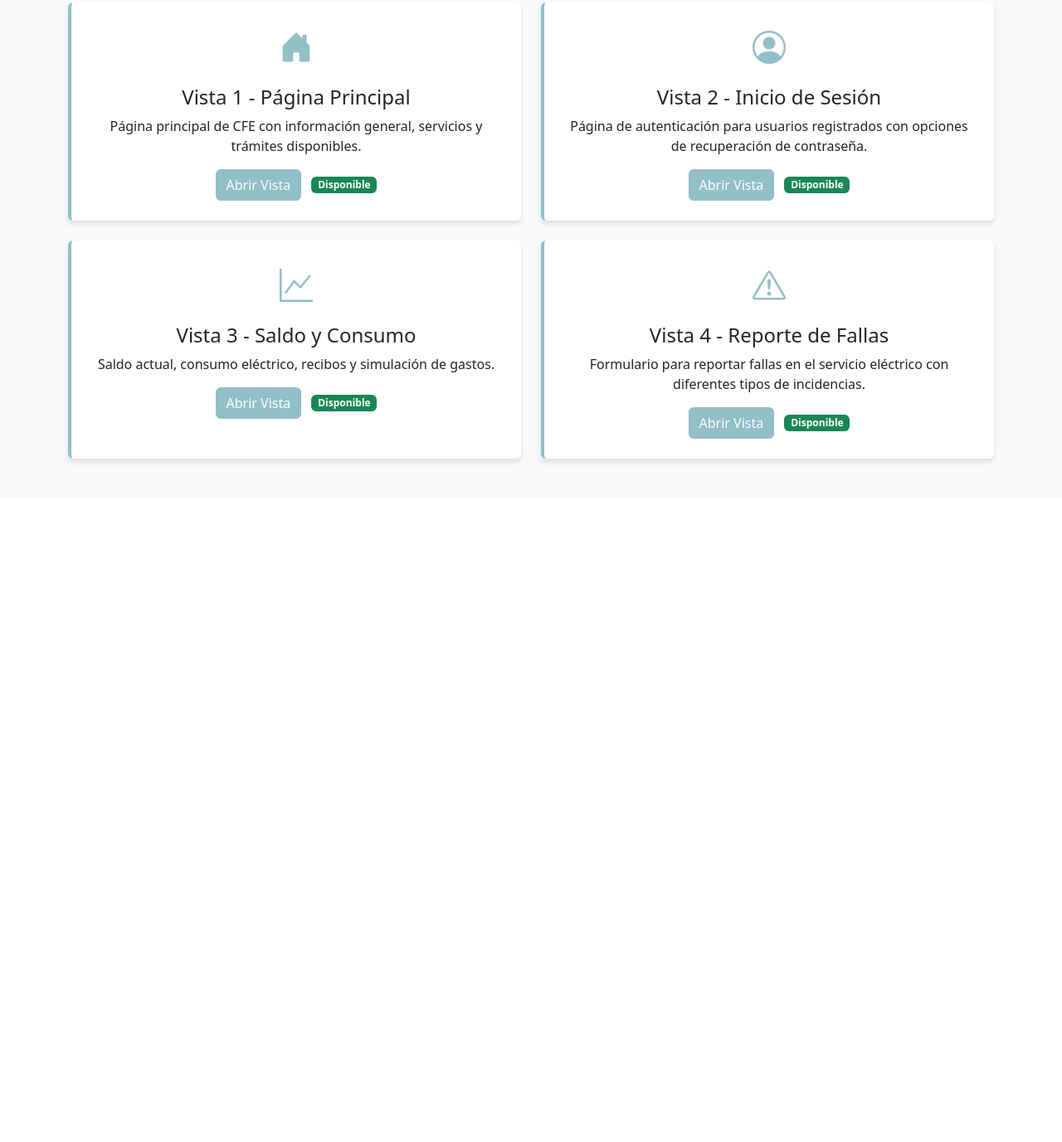
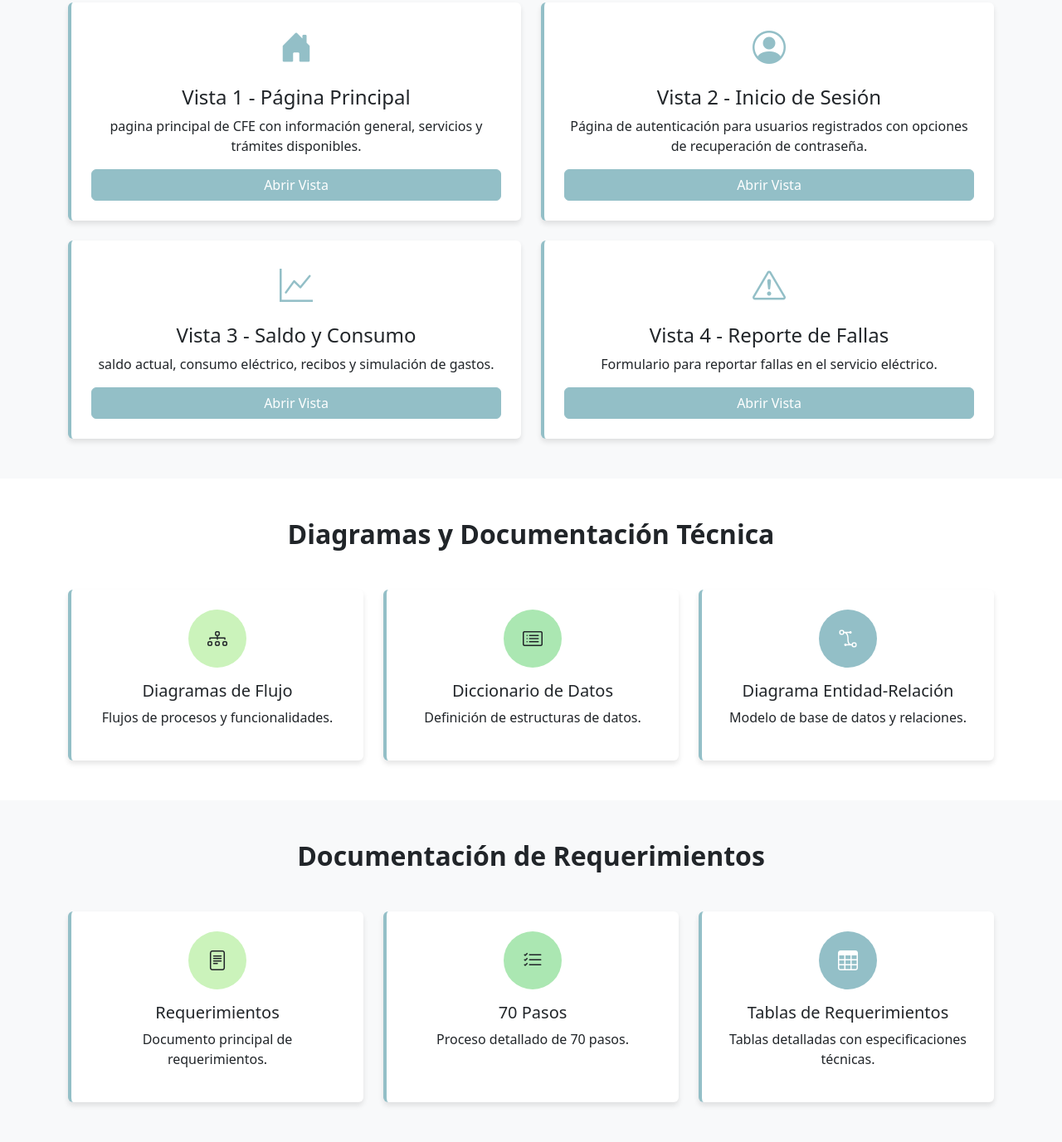
Before and after one commit to 424078854-debug/CFE2, a plain HTML site: page index.html in a window 1280 px wide. Shown: the part 445-1822 px from the top of the page at 83% size. Before the commit the page ends 1046 px from the top, so only its background shows below. Drawn offline with nearby package versions, Linux system fonts and the light colour scheme.

Commit message:
Update index.html

```diff
--- a/index.html
+++ b/index.html
@@ -13,46 +13,41 @@
             --color-tercero: #ABE7B2;
             --color-cuarto: #93BFC7;
         }
-
         .bg-cfe-primary { background-color: var(--color-primario) !important; }
         .bg-cfe-secondary { background-color: var(--color-segundo) !important; }
         .bg-cfe-tertiary { background-color: var(--color-tercero) !important; }
         .bg-cfe-accent { background-color: var(--color-cuarto) !important; }
         .text-cfe-accent { color: var(--color-cuarto) !important; }
-
         .btn-cfe {
             background-color: var(--color-cuarto);
             border-color: var(--color-cuarto);
             color: white;
         }
-
         .btn-cfe:hover {
             background-color: var(--color-tercero);
             border-color: var(--color-tercero);
             color: white;
         }
-
         .navbar-cfe {
             background-color: white;
             box-shadow: 0 2px 4px rgba(0,0,0,0.1);
         }
-
+        .nav-link { font-weight: 500; color: #333 !important; }
+        .nav-link:hover { color: var(--color-cuarto) !important; }
         .hero-section {
-            background: linear-gradient(135deg, var(--color-primario), var(--color-segundo));
+            background: linear-gradient(135deg, var(--color-primario) 0%, var(--color-segundo) 100%);
             padding: 4rem 0;
         }
-
         .vista-card {
             transition: transform 0.3s;
             border: none;
             box-shadow: 0 4px 6px rgba(0,0,0,0.1);
             border-left: 4px solid var(--color-cuarto);
         }
-
         .vista-card:hover {
             transform: translateY(-5px);
+            box-shadow: 0 8px 15px rgba(0,0,0,0.15);
         }
-
         .vista-icon {
             font-size: 2.5rem;
             color: var(--color-cuarto);
@@ -60,20 +55,23 @@
         }
     </style>
 </head>
-
 <body>
     <!-- Navbar -->
     <nav class="navbar navbar-expand-lg navbar-cfe sticky-top">
         <div class="container">
-            <a class="navbar-brand fw-bold">CFE - Prototipo de Vistas</a>
+            <a class="navbar-brand" href="#">
+                <div class="logo-container">
+                    <span class="fw-bold">CFE - Prototipo de Vistas</span>
+                </div>
+            </a>
             <button class="navbar-toggler" type="button" data-bs-toggle="collapse" data-bs-target="#navbarNav">
                 <span class="navbar-toggler-icon"></span>
             </button>
             <div class="collapse navbar-collapse" id="navbarNav">
                 <ul class="navbar-nav ms-auto">
-                    <li class="nav-item">
-                        <a class="nav-link" href="#vistas">Vistas</a>
-                    </li>
+                    <li class="nav-item"><a class="nav-link" href="#vistas">Vistas</a></li>
+                    <li class="nav-item"><a class="nav-link" href="#diagramas">Diagramas</a></li>
+                    <li class="nav-item"><a class="nav-link" href="#requerimientos">Requerimientos</a></li>
                 </ul>
             </div>
         </div>
@@ -90,60 +88,117 @@
     <!-- Vistas Section -->
     <section class="py-5 bg-light" id="vistas">
         <div class="container">
-            <div class="text-center mb-5">
-                <h2 class="fw-bold">Vistas del Prototipo</h2>
-            </div>
-
+            <div class="text-center mb-5"><h2 class="fw-bold">Vistas del Prototipo</h2></div>
             <div class="row g-4">
-                <!-- Vista 1 -->
                 <div class="col-md-6">
-                    <div class="card vista-card h-100">
-                        <div class="card-body p-4 text-center">
-                            <div class="vista-icon"><i class="bi bi-house-door-fill"></i></div>
-                            <h4 class="card-title">Vista 1 - Página Principal</h4>
-                            <p class="card-text">Página principal de CFE con información general, servicios y trámites disponibles.</p>
-                            <a href="vistas/vista1.html" class="btn btn-cfe me-2" target="_blank">Abrir Vista</a>
-                            <span class="badge bg-success">Disponible</span>
-                        </div>
+                    <div class="card vista-card h-100 text-center p-4">
+                        <div class="vista-icon"><i class="bi bi-house-door-fill"></i></div>
+                        <h4>Vista 1 - Página Principal</h4>
+                        <p>pagina principal de CFE con información general, servicios y trámites disponibles.</p>
+                        <a href="vistas/vista1.html" class="btn btn-cfe" target="_blank">Abrir Vista</a>
                     </div>
                 </div>
 
-                <!-- Vista 2 -->
                 <div class="col-md-6">
-                    <div class="card vista-card h-100">
-                        <div class="card-body p-4 text-center">
-                            <div class="vista-icon"><i class="bi bi-person-circle"></i></div>
-                            <h4 class="card-title">Vista 2 - Inicio de Sesión</h4>
-                            <p class="card-text">Página de autenticación para usuarios registrados con opciones de recuperación de contraseña.</p>
-                            <a href="vistas/vvista2.html" class="btn btn-cfe me-2" target="_blank">Abrir Vista</a>
-                            <span class="badge bg-success">Disponible</span>
-                        </div>
+                    <div class="card vista-card h-100 text-center p-4">
+                        <div class="vista-icon"><i class="bi bi-person-circle"></i></div>
+                        <h4>Vista 2 - Inicio de Sesión</h4>
+                        <p>Página de autenticación para usuarios registrados con opciones de recuperación de contraseña.</p>
+                        <a href="vistas/vista2.html" class="btn btn-cfe" target="_blank">Abrir Vista</a>
                     </div>
                 </div>
 
-                <!-- Vista 3 -->
                 <div class="col-md-6">
-                    <div class="card vista-card h-100">
-                        <div class="card-body p-4 text-center">
-                            <div class="vista-icon"><i class="bi bi-graph-up"></i></div>
-                            <h4 class="card-title">Vista 3 - Saldo y Consumo</h4>
-                            <p class="card-text">Saldo actual, consumo eléctrico, recibos y simulación de gastos.</p>
-                            <a href="vistas/vista3.html" class="btn btn-cfe me-2" target="_blank">Abrir Vista</a>
-                            <span class="badge bg-success">Disponible</span>
-                        </div>
+                    <div class="card vista-card h-100 text-center p-4">
+                        <div class="vista-icon"><i class="bi bi-graph-up"></i></div>
+                        <h4>Vista 3 - Saldo y Consumo</h4>
+                        <p>saldo actual, consumo eléctrico, recibos y simulación de gastos.</p>
+                        <a href="vistas/vista3.html" class="btn btn-cfe" target="_blank">Abrir Vista</a>
                     </div>
                 </div>
 
-                <!-- Vista 4 -->
                 <div class="col-md-6">
-                    <div class="card vista-card h-100">
-                        <div class="card-body p-4 text-center">
-                            <div class="vista-icon"><i class="bi bi-exclamation-triangle"></i></div>
-                            <h4 class="card-title">Vista 4 - Reporte de Fallas</h4>
-                            <p class="card-text">Formulario para reportar fallas en el servicio eléctrico con diferentes tipos de incidencias.</p>
-                            <a href="vistas/vista4.html" class="btn btn-cfe me-2" target="_blank">Abrir Vista</a>
-                            <span class="badge bg-success">Disponible</span>
+                    <div class="card vista-card h-100 text-center p-4">
+                        <div class="vista-icon"><i class="bi bi-exclamation-triangle"></i></div>
+                        <h4>Vista 4 - Reporte de Fallas</h4>
+                        <p>Formulario para reportar fallas en el servicio eléctrico.</p>
+                        <a href="vistas/vista4.html" class="btn btn-cfe" target="_blank">Abrir Vista</a>
+                    </div>
+                </div>
+            </div>
+        </div>
+    </section>
+
+    <!-- Diagramas Section SIN PDFs -->
+    <section class="py-5 bg-white" id="diagramas">
+        <div class="container">
+            <div class="text-center mb-5"><h2 class="fw-bold">Diagramas y Documentación Técnica</h2></div>
+            <div class="row g-4">
+                <div class="col-md-6 col-lg-4">
+                    <div class="card vista-card h-100 text-center p-4">
+                        <div class="bg-cfe-secondary rounded-circle mx-auto mb-3" style="width:70px;height:70px;display:flex;align-items:center;justify-content:center;">
+                            <i class="bi bi-diagram-3 fs-4 text-dark"></i>
                         </div>
+                        <h5>Diagramas de Flujo</h5>
+                        <p>Flujos de procesos y funcionalidades.</p>
+                    </div>
+                </div>
+
+                <div class="col-md-6 col-lg-4">
+                    <div class="card vista-card h-100 text-center p-4">
+                        <div class="bg-cfe-tertiary rounded-circle mx-auto mb-3" style="width:70px;height:70px;display:flex;align-items:center;justify-content:center;">
+                            <i class="bi bi-card-list fs-4 text-dark"></i>
+                        </div>
+                        <h5>Diccionario de Datos</h5>
+                        <p>Definición de estructuras de datos.</p>
+                    </div>
+                </div>
+
+                <div class="col-md-6 col-lg-4">
+                    <div class="card vista-card h-100 text-center p-4">
+                        <div class="bg-cfe-accent rounded-circle mx-auto mb-3" style="width:70px;height:70px;display:flex;align-items:center;justify-content:center;">
+                            <i class="bi bi-bezier2 fs-4 text-white"></i>
+                        </div>
+                        <h5>Diagrama Entidad-Relación</h5>
+                        <p>Modelo de base de datos y relaciones.</p>
+                    </div>
+                </div>
+            </div>
+        </div>
+    </section>
+
+    <!-- Requerimientos Section SIN PDFs -->
+    <section class="py-5 bg-light" id="requerimientos">
+        <div class="container">
+            <div class="text-center mb-5"><h2 class="fw-bold">Documentación de Requerimientos</h2></div>
+            <div class="row g-4">
+                <div class="col-md-4">
+                    <div class="card vista-card h-100 text-center p-4">
+                        <div class="bg-cfe-secondary rounded-circle mx-auto mb-3" style="width:70px;height:70px;display:flex;align-items:center;justify-content:center;">
+                            <i class="bi bi-file-text fs-4 text-dark"></i>
+                        </div>
+                        <h5>Requerimientos</h5>
+                        <p>Documento principal de requerimientos.</p>
+                    </div>
+                </div>
+
+                <div class="col-md-4">
+                    <div class="card vista-card h-100 text-center p-4">
+                        <div class="bg-cfe-tertiary rounded-circle mx-auto mb-3" style="width:70px;height:70px;display:flex;align-items:center;justify-content:center;">
+                            <i class="bi bi-list-check fs-4 text-dark"></i>
+                        </div>
+                        <h5>70 Pasos</h5>
+                        <p>Proceso detallado de 70 pasos.</p>
+                    </div>
+                </div>
+
+                <div class="col-md-4">
+                    <div class="card vista-card h-100 text-center p-4">
+                        <div class="bg-cfe-accent rounded-circle mx-auto mb-3" style="width:70px;height:70px;display:flex;align-items:center;justify-content:center;">
+                            <i class="bi bi-table fs-4 text-white"></i>
+                        </div>
+                        <h5>Tablas de Requerimientos</h5>
+                        <p>Tablas detalladas con especificaciones técnicas.</p>
                     </div>
                 </div>
             </div>
```
